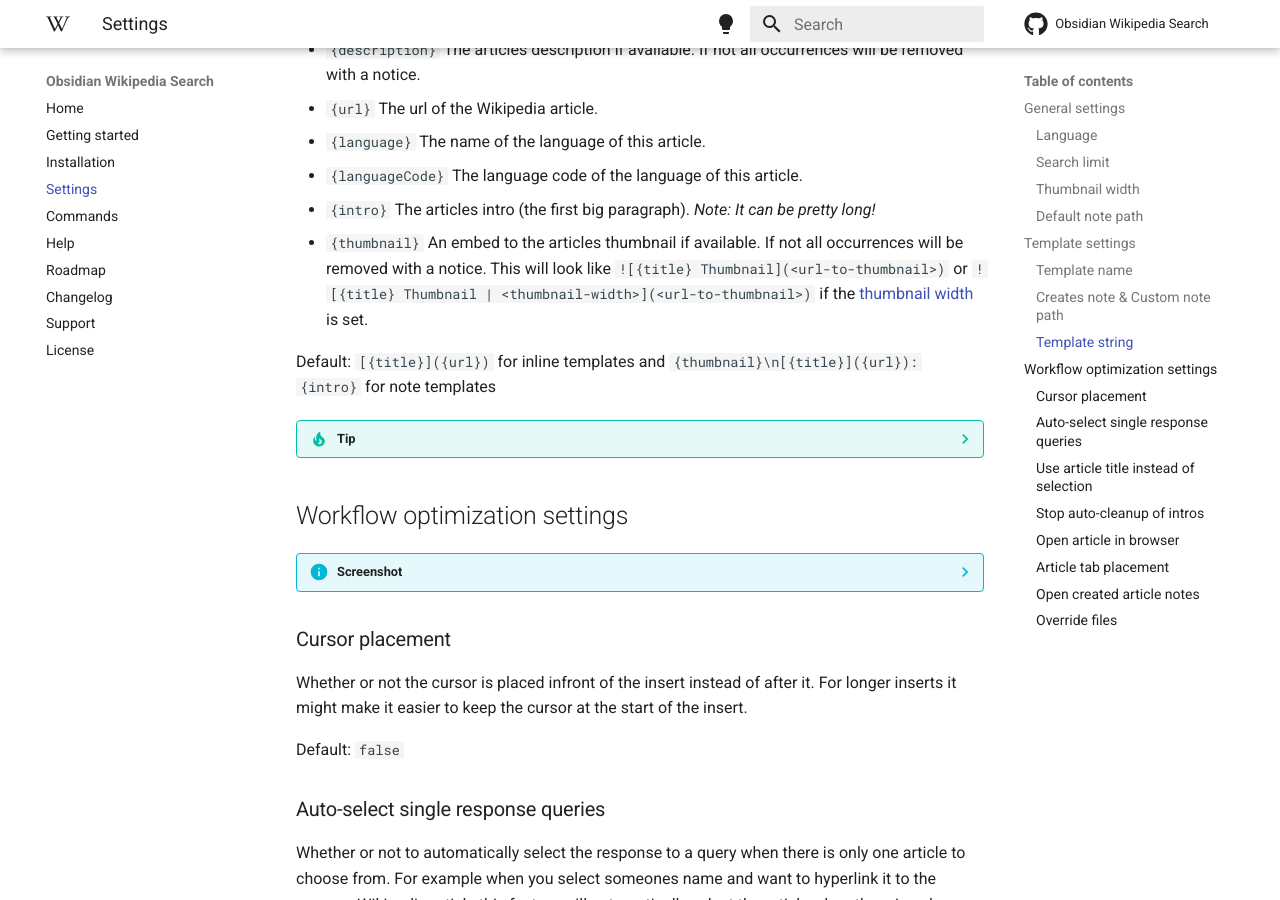
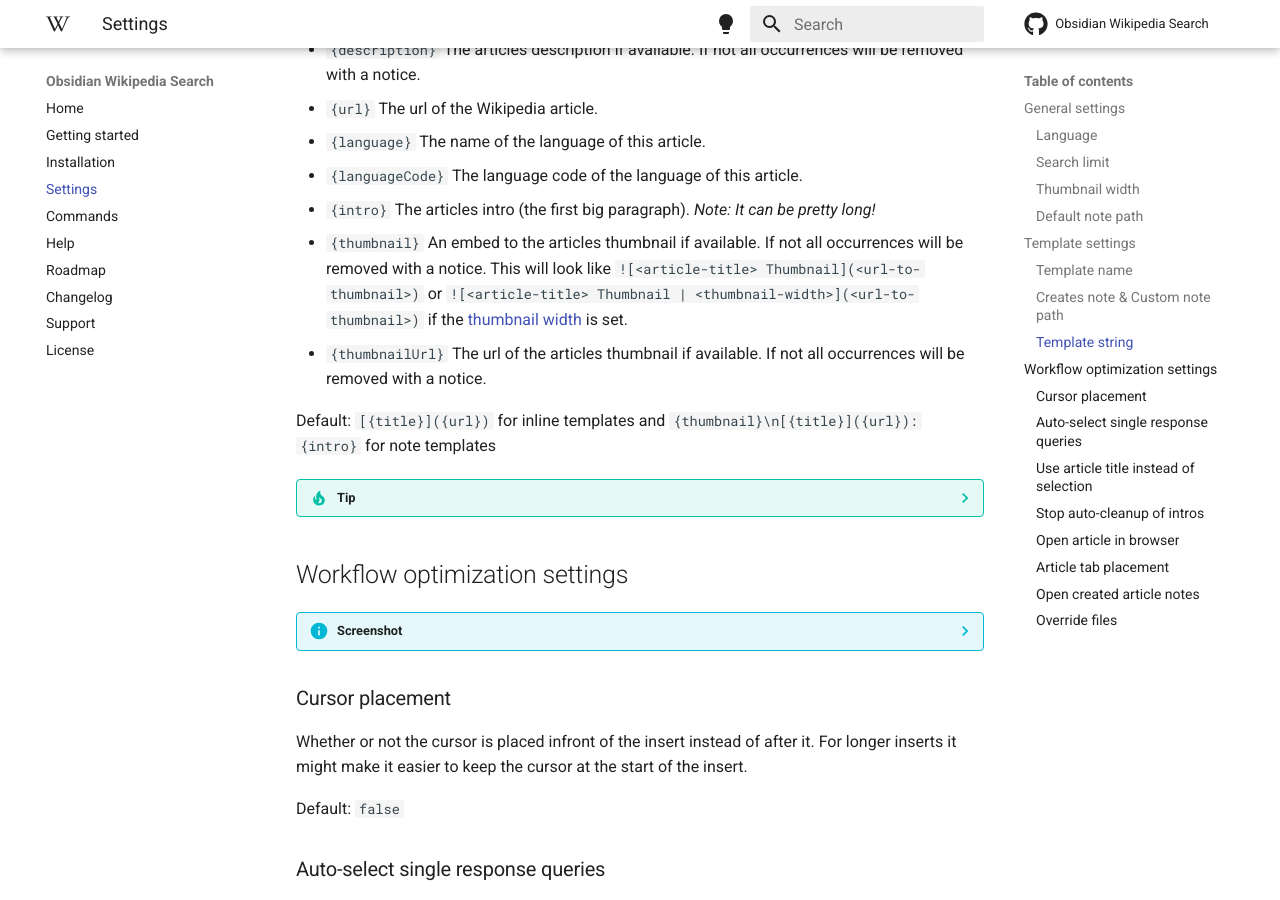
Before and after one commit to StrangeGirlMurph/obsidian-wikipedia-search, an MkDocs documentation site: the page built from docs/settings.md, in a window 1280 px wide and 900 px high, scrolled down 2394 px. Built offline with MkDocs 1.6.1 and Material for MkDocs 9.7.7, drawn with Linux system fonts in a browser that asks for light colours; comment, search, counter and statistics services are not loaded.

Commit message:
add thumbnailUrl option

```diff
--- a/docs/settings.md
+++ b/docs/settings.md
@@ -59,7 +59,8 @@ The template string can be any kind of string containing line breaks and whateve
 - `{language}` The name of the language of this article.
 - `{languageCode}` The language code of the language of this article.
 - `{intro}` The articles intro (the first big paragraph). *Note: It can be pretty long!*
-- `{thumbnail}` An embed to the articles thumbnail if available. If not all occurrences will be removed with a notice. This will look like `![{title} Thumbnail](<url-to-thumbnail>)` or `![{title} Thumbnail | <thumbnail-width>](<url-to-thumbnail>)` if the [thumbnail width](#thumbnail-width) is set.
+- `{thumbnail}` An embed to the articles thumbnail if available. If not all occurrences will be removed with a notice. This will look like `![<article-title> Thumbnail](<url-to-thumbnail>)` or `![<article-title> Thumbnail | <thumbnail-width>](<url-to-thumbnail>)` if the [thumbnail width](#thumbnail-width) is set.
+- `{thumbnailUrl}` The url of the articles thumbnail if available. If not all occurrences will be removed with a notice.
 
 Default: `[{title}]({url})` for inline templates and `{thumbnail}\n[{title}]({url}): {intro}` for note templates
 
```
Also changed, not shown: docs/changelog.md (+3 -0 lines), 1 other file.
